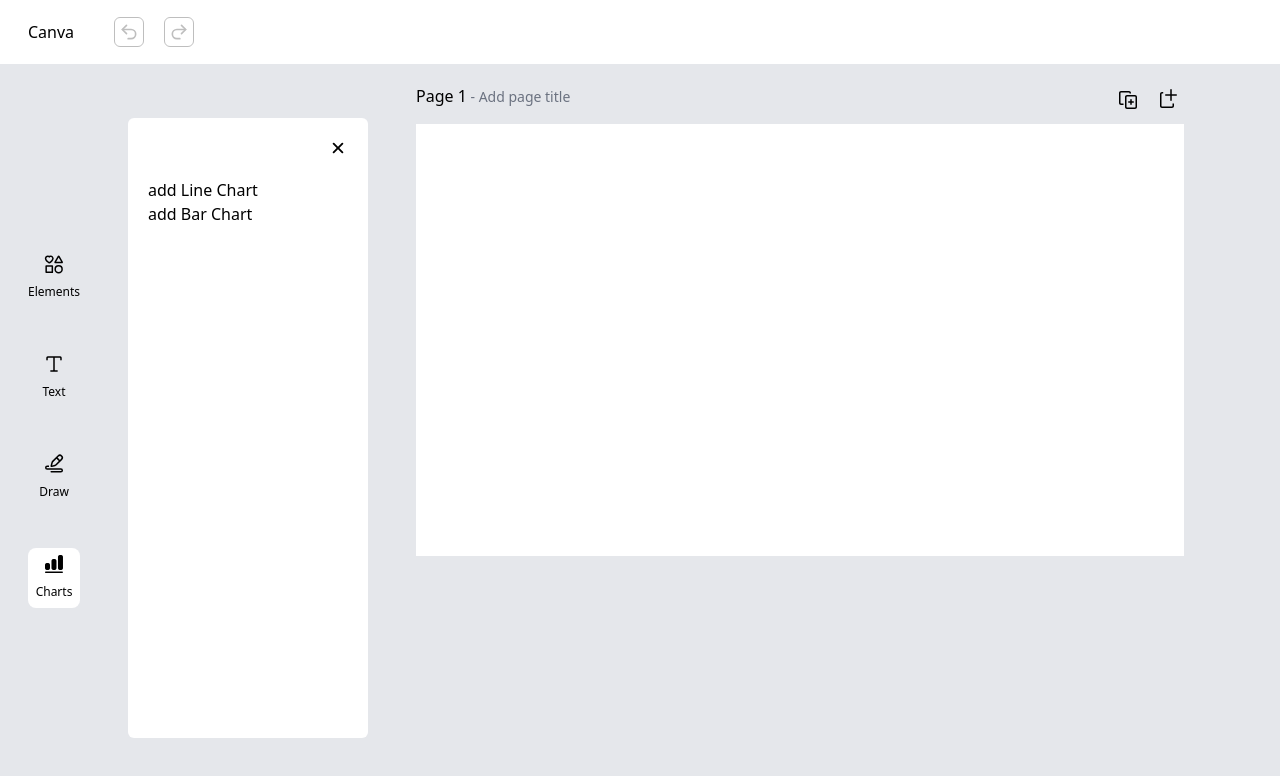
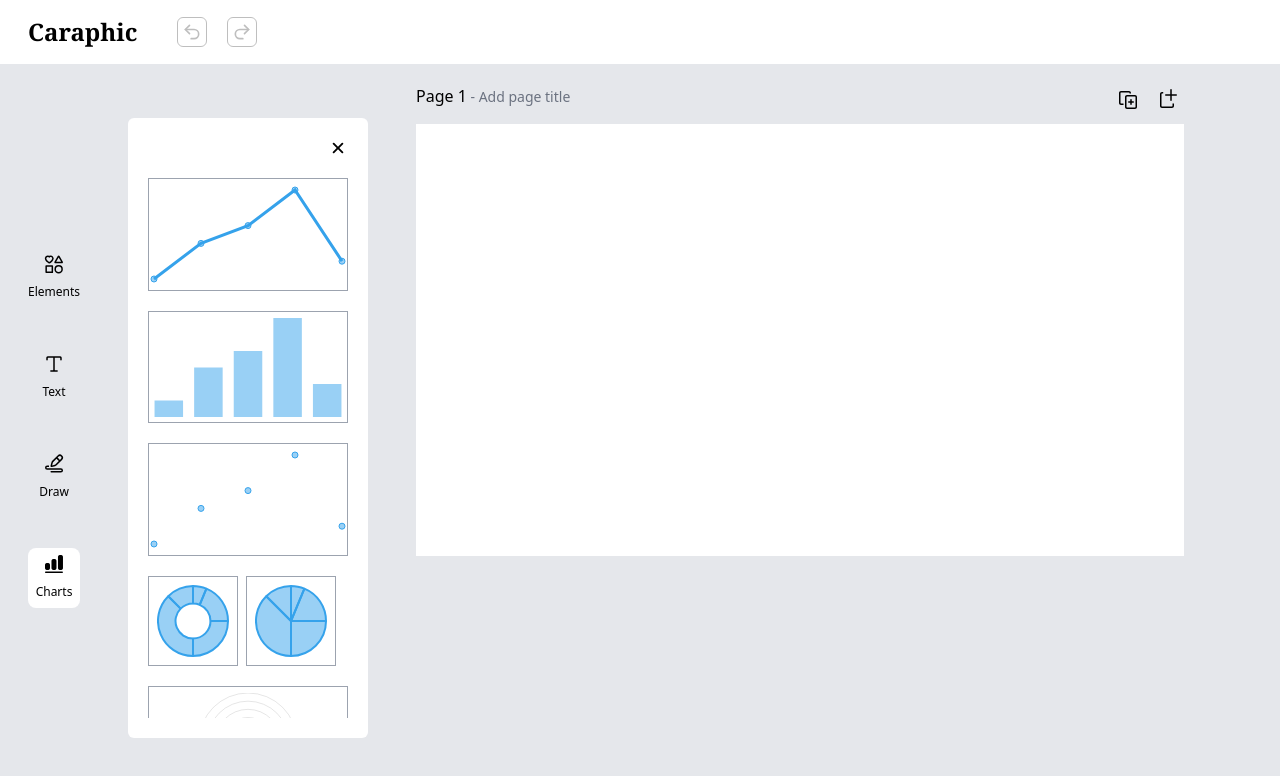
Before and after one commit to f-lab-edu/canva-clone, a React (Vite) app: page / in a window 1280 px wide. Both pictures are taken after a click on the button "Charts". Shown: the top 776 px of the page. Built offline with nearby package versions, Linux system fonts and the light colour scheme; the HTML template or start-up script is replaced by a standard one.

Commit message:
feat: add various chats

```diff
--- a/src/components/canvas/PageBody.tsx
+++ b/src/components/canvas/PageBody.tsx
@@ -1,5 +1,5 @@
 import { useDrawStore } from "../../store/draw.store";
-import { ChartType } from "../../type/chart.type";
+import { ChartElementType } from "../../type/chart.type";
 import { DrawType } from "../../type/draw.type";
 import { TextBoxType } from "../../type/element.type";
 import { PageType } from "../../type/page.type";
@@ -26,7 +26,7 @@ function PageBody({ page }: DrawAreaProps) {
         if (element.type === "textBox")
           return <TextBox key={element.id} textBox={element as TextBoxType} />;
         else if (element.type === "chart")
-          return <Chart key={element.id} chart={element as ChartType} />;
+          return <Chart key={element.id} chart={element as ChartElementType} />;
         else if (element.type === "draw")
           return <Draw key={element.id} draw={element as DrawType} />;
         else if (element.type === "shape")
--- a/src/components/elements/Chart/Chart.tsx
+++ b/src/components/elements/Chart/Chart.tsx
@@ -1,14 +1,16 @@
 import {
+  ArcElement,
   BarElement,
   CategoryScale,
   Chart as ChartJS,
   LinearScale,
   LineElement,
   PointElement,
+  RadialLinearScale,
 } from "chart.js";
 import { useEffect, useState } from "react";
-import { Bar, Line } from "react-chartjs-2";
-import { ChartType } from "../../../type/chart.type";
+import { Bar, Bubble, Doughnut, Line, Pie, PolarArea } from "react-chartjs-2";
+import { ChartElementType } from "../../../type/chart.type";
 import ElementWrapper from "../ElementWrapper/ElementWrapper";
 
 ChartJS.register(
@@ -16,11 +18,13 @@ ChartJS.register(
   LinearScale,
   PointElement,
   LineElement,
-  BarElement
+  BarElement,
+  ArcElement,
+  RadialLinearScale
 );
 
 interface ChartProps {
-  chart: ChartType;
+  chart: ChartElementType;
 }
 
 interface ChartDatasetType {
@@ -31,13 +35,44 @@ interface ChartDatasetType {
   borderColor?: string;
   backgroundColor?: string;
 }
-interface ChartDataType {
+interface ChartElementData {
   labels: string[];
   datasets: ChartDatasetType[];
 }
 
 function Chart({ chart }: ChartProps) {
-  const [chartData, setChartData] = useState<ChartDataType | null>(null);
+  const [chartData, setChartData] = useState<ChartElementData | null>(null);
+
+  const getChartElement = () => {
+    if (!chartData) return;
+
+    let chartElement = null;
+    console.log("===== bubble =====");
+    console.log(chartData);
+
+    switch (chart.chartType) {
+      case "bar":
+        chartElement = <Bar data={chartData} options={chart.options} />;
+        break;
+      case "line":
+        chartElement = <Line data={chartData} options={chart.options} />;
+        break;
+      case "bubble":
+        chartElement = <Bubble data={chartData} options={chart.options} />;
+        break;
+      case "doughnut":
+        chartElement = <Doughnut data={chartData} options={chart.options} />;
+        break;
+      case "pie":
+        chartElement = <Pie data={chartData} options={chart.options} />;
+        break;
+      case "polar":
+        chartElement = <PolarArea data={chartData} options={chart.options} />;
+        break;
+    }
+
+    return chartElement;
+  };
 
   useEffect(() => {
     if (!chart.data) return;
@@ -66,13 +101,7 @@ function Chart({ chart }: ChartProps) {
   return (
     <>
       {chartData && (
-        <ElementWrapper element={chart}>
-          {chart.chartType === "line" ? (
-            <Line data={chartData} options={chart.options} />
-          ) : (
-            <Bar data={chartData} options={chart.options} />
-          )}
-        </ElementWrapper>
+        <ElementWrapper element={chart}>{getChartElement()}</ElementWrapper>
       )}
     </>
   );
--- a/src/components/header/Header.tsx
+++ b/src/components/header/Header.tsx
@@ -9,7 +9,7 @@ function Header() {
 
   return (
     <section className="bg-white w-full h-16 px-7 flex flex-row justify-start items-center gap-x-10">
-      Canva
+      <h1 className="font-bold font-serif text-2xl">Caraphic</h1>
       <article className="flex flex-row gap-x-5">
         <button onClick={handleClickUndo}>
           <LuUndo2
--- a/src/components/palette/palettes/Chart/ChartDataInput.tsx
+++ b/src/components/palette/palettes/Chart/ChartDataInput.tsx
@@ -4,13 +4,13 @@ import { useCanvasStore } from "../../../../store/canvas.store";
 import {
   ChartData,
   ChartDataOfDataset,
-  ChartType,
+  ChartElementType,
   Dataset,
 } from "../../../../type/chart.type";
 
 interface ChartDataInputProp {
   text: string;
-  chart: ChartType;
+  chart: ChartElementType;
   labelId?: string;
   datasetId?: string;
   dataId?: string;
@@ -61,7 +61,7 @@ function ChartDataInput({
       datasets,
       labels,
     };
-    const newChart: ChartType = {
+    const newChart: ChartElementType = {
       ...chart,
       data,
     };
--- a/src/components/palette/palettes/Chart/ChartDataTable.tsx
+++ b/src/components/palette/palettes/Chart/ChartDataTable.tsx
@@ -1,9 +1,9 @@
-import { ChartType } from "../../../../type/chart.type";
+import { ChartElementType } from "../../../../type/chart.type";
 import ChartDataInput from "./ChartDataInput";
 import ChartTypeSelect from "./ChartTypeSelect";
 
 interface ChartDataTableProps {
-  chart: ChartType;
+  chart: ChartElementType;
 }
 
 function ChartDataTable({ chart }: ChartDataTableProps) {
--- a/src/components/palette/palettes/Chart/ChartsPalette.tsx
+++ b/src/components/palette/palettes/Chart/ChartsPalette.tsx
@@ -1,9 +1,75 @@
 /* eslint-disable react-hooks/exhaustive-deps */
+import {
+  ArcElement,
+  BarElement,
+  CategoryScale,
+  Chart as ChartJS,
+  LinearScale,
+  LineElement,
+  PointElement,
+  RadialLinearScale,
+} from "chart.js";
 import { useEffect, useState } from "react";
+import { Bar, Bubble, Doughnut, Line, Pie, PolarArea } from "react-chartjs-2";
 import uuid from "react-uuid";
 import { useCanvasStore } from "../../../../store/canvas.store";
-import { ChartLabel, ChartType, Dataset } from "../../../../type/chart.type";
+import {
+  ChartElementType,
+  ChartLabel,
+  ChartType,
+  Dataset,
+} from "../../../../type/chart.type";
 import ChartDataTable from "./ChartDataTable";
+
+ChartJS.register(
+  CategoryScale,
+  LinearScale,
+  PointElement,
+  LineElement,
+  BarElement,
+  ArcElement,
+  RadialLinearScale
+);
+
+const SAMPLE_LABELS = ["1", "2", "3", "4", "5"];
+const SAMPLE_DATASETS = [
+  {
+    id: uuid(),
+    label: "Dataset 1",
+    data: [100, 300, 400, 600, 200],
+    borderColor: "rgb(53, 162, 235)",
+    backgroundColor: "rgba(53, 162, 235, 0.5)",
+  },
+];
+const SAMPLE_DATAS = {
+  datasets: SAMPLE_DATASETS,
+  labels: SAMPLE_LABELS,
+};
+const SAMPLE_OPTIONS = {
+  scales: {
+    x: {
+      display: false,
+    },
+    y: {
+      display: false,
+    },
+  },
+  responsive: true,
+};
+const SAMPLE_POLAR_OPTIONS = {
+  aspectRatio: 2,
+  scales: {
+    r: {
+      ticks: {
+        display: false,
+      },
+      grid: {
+        display: true,
+      },
+    },
+  },
+  responsive: true,
+};
 
 const position = {
   x: 100,
@@ -18,13 +84,15 @@ const options = {
 };
 
 function ChartsPalette() {
-  const [currentChart, setCurrentChart] = useState<ChartType | null>(null);
+  const [currentChart, setCurrentChart] = useState<ChartElementType | null>(
+    null
+  );
   const addElement = useCanvasStore((state) => state.addElement);
   const currentElementId = useCanvasStore((state) => state.currentElementId);
   const currentPageId = useCanvasStore((state) => state.currentPageId);
   const getElementById = useCanvasStore((state) => state.getElementById);
 
-  const handleClickAddChartByType = (chartType: "line" | "bar") => {
+  const handleClickAddChartByType = (chartType: ChartType) => {
     if (!currentPageId) return;
 
     const labels: ChartLabel[] = [
@@ -32,8 +100,6 @@ function ChartsPalette() {
       { id: uuid(), label: "2월" },
       { id: uuid(), label: "3월" },
       { id: uuid(), label: "4월" },
-      { id: uuid(), label: "5월" },
-      { id: uuid(), label: "6월" },
     ];
 
     const datasets: Dataset[] = [
@@ -41,10 +107,10 @@ function ChartsPalette() {
         id: uuid(),
         label: "Dataset 1",
         data: [
-          { id: uuid(), data: 1213 },
-          { id: uuid(), data: 1213 },
-          { id: uuid(), data: 1213 },
-          { id: uuid(), data: 1213 },
+          { id: uuid(), data: 300 },
+          { id: uuid(), data: 400 },
+          { id: uuid(), data: 500 },
+          { id: uuid(), data: 200 },
         ],
         borderColor: "rgb(255, 99, 132)",
         backgroundColor: "rgba(255, 99, 132, 0.5)",
@@ -53,10 +119,10 @@ function ChartsPalette() {
         id: uuid(),
         label: "Dataset 2",
         data: [
-          { id: uuid(), data: 1213 },
-          { id: uuid(), data: 1213 },
-          { id: uuid(), data: 1213 },
-          { id: uuid(), data: 1213 },
+          { id: uuid(), data: 600 },
+          { id: uuid(), data: 400 },
+          { id: uuid(), data: 200 },
+          { id: uuid(), data: 500 },
         ],
         borderColor: "rgb(53, 162, 235)",
         backgroundColor: "rgba(53, 162, 235, 0.5)",
@@ -68,7 +134,7 @@ function ChartsPalette() {
       datasets,
     };
 
-    const chart: ChartType = {
+    const chart: ChartElementType = {
       pageId: currentPageId,
       id: Date.now(),
       position,
@@ -87,18 +153,50 @@ function ChartsPalette() {
 
     if (!currentElement || currentElement.type !== "chart") return;
 
-    setCurrentChart(currentElement as ChartType);
+    setCurrentChart(currentElement as ChartElementType);
   }, [currentElementId]);
 
   return (
-    <div className="w-full">
-      <button onClick={() => handleClickAddChartByType("line")}>
-        add Line Chart
+    <div className="w-full h-full flex flex-col gap-y-5 overflow-y-auto">
+      {currentChart && <ChartDataTable chart={currentChart} />}
+      <button
+        className="w-full aspect-video border-gray-400 border"
+        onClick={() => handleClickAddChartByType("line")}
+      >
+        <Line data={SAMPLE_DATAS} options={SAMPLE_OPTIONS} />
       </button>
-      <button onClick={() => handleClickAddChartByType("bar")}>
-        add Bar Chart
+      <button
+        className="w-full aspect-video border-gray-400 border"
+        onClick={() => handleClickAddChartByType("bar")}
+      >
+        <Bar data={SAMPLE_DATAS} options={SAMPLE_OPTIONS} />
       </button>
-      {currentChart && <ChartDataTable chart={currentChart} />}
+      <button
+        className="w-full aspect-video border-gray-400 border"
+        onClick={() => handleClickAddChartByType("bubble")}
+      >
+        <Bubble data={SAMPLE_DATAS} options={SAMPLE_OPTIONS} />
+      </button>
+      <div className="w-full min-h-[90px] flex flex-row gap-x-2 overflow-x-scroll">
+        <button
+          className="w-[90px] h-[90px] aspect-square p-2 border-gray-400 border"
+          onClick={() => handleClickAddChartByType("doughnut")}
+        >
+          <Doughnut data={SAMPLE_DATAS} options={SAMPLE_OPTIONS} />
+        </button>
+        <button
+          className="w-[90px] h-[90px] aspect-square p-2 border-gray-400 border"
+          onClick={() => handleClickAddChartByType("pie")}
+        >
+          <Pie data={SAMPLE_DATAS} options={SAMPLE_OPTIONS} />
+        </button>
+      </div>
+      <button
+        className="w-full aspect-video border-gray-400 border flex justify-center items-center"
+        onClick={() => handleClickAddChartByType("polar")}
+      >
+        <PolarArea data={SAMPLE_DATAS} options={SAMPLE_POLAR_OPTIONS} />
+      </button>
     </div>
   );
 }
--- a/src/type/chart.type.ts
+++ b/src/type/chart.type.ts
@@ -25,8 +25,16 @@ export interface Dataset {
   borderColor?: string;
   backgroundColor?: string;
 }
-export interface ChartType extends Element {
+export interface ChartElementType extends Element {
   data: ChartData;
   options: ChartOptions;
-  chartType: "line" | "bar";
+  chartType: ChartType;
 }
+
+export type ChartType =
+  | "line"
+  | "bar"
+  | "bubble"
+  | "doughnut"
+  | "pie"
+  | "polar";
```
Also changed, not shown: src/components/palette/palettes/Chart/ChartTypeSelect.tsx (+16 -7 lines).
